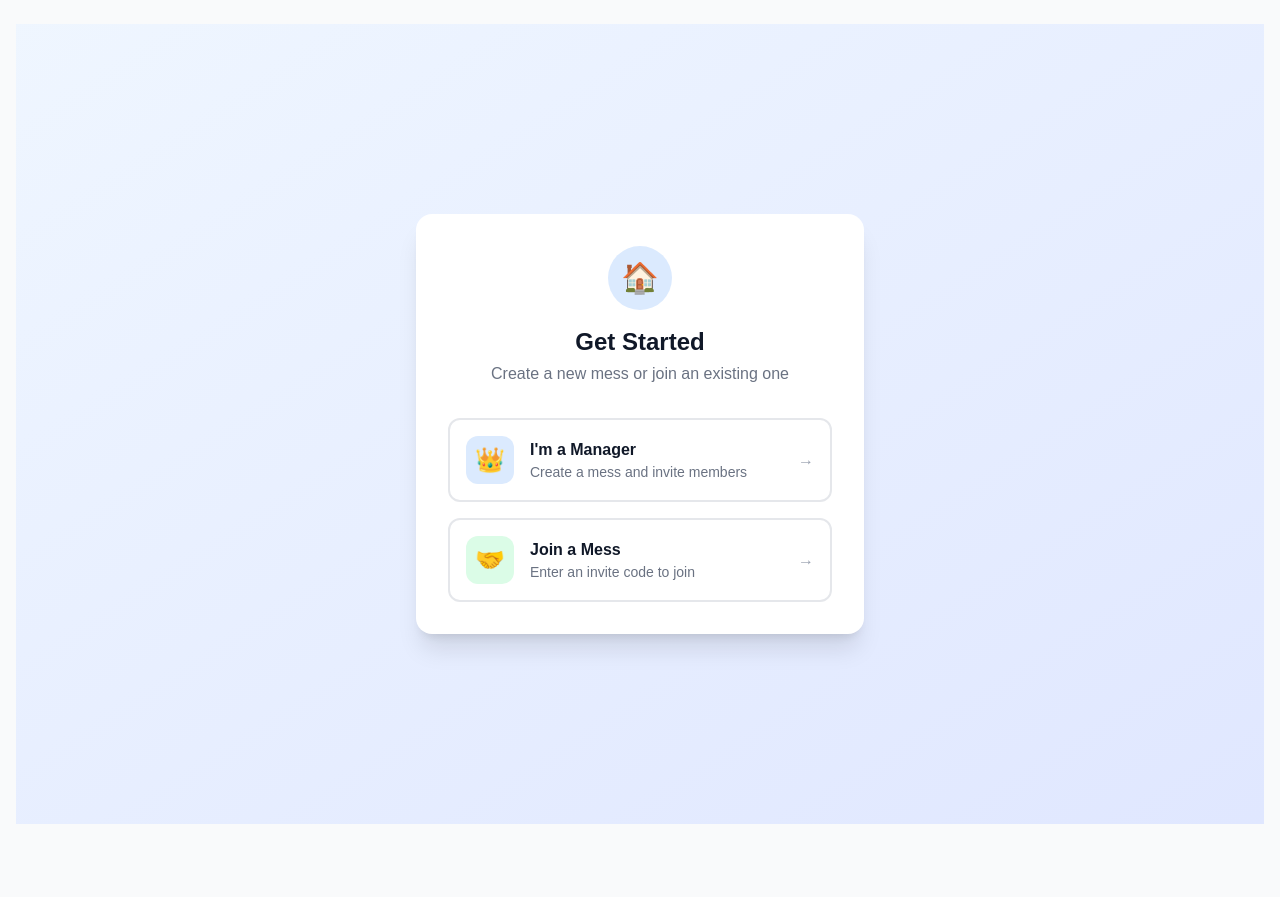
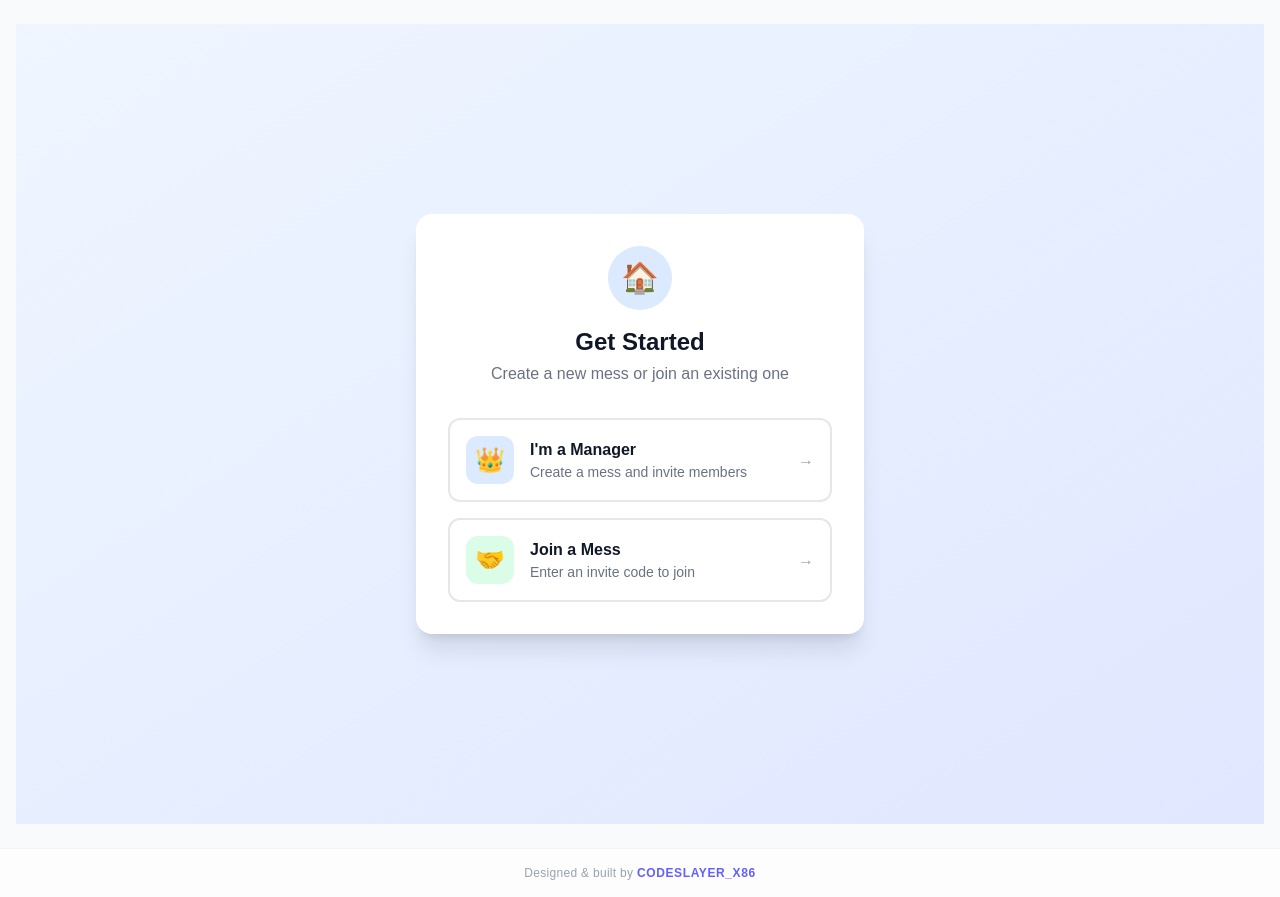
Before and after one commit to CODESLAYER-X86/meal_manage_01, a Next.js app: page /onboarding in a window 1280 px wide. Before the commit the page ends 848 px from the top, so only its background shows below. Built offline with nearby package versions, Linux system fonts and the light colour scheme; no server answers.

Commit message:
feat: add CODESLAYER_X86 credit footer

```diff
--- a/src/app/layout.tsx
+++ b/src/app/layout.tsx
@@ -21,12 +21,18 @@ export default function RootLayout({
 }>) {
   return (
     <html lang="en">
-      <body className={`${geistSans.variable} antialiased bg-gray-50 min-h-screen`}>
+      <body className={`${geistSans.variable} antialiased bg-gray-50 min-h-screen flex flex-col`}>
         <SessionProvider>
           <Navbar />
-          <main className="max-w-7xl mx-auto px-4 py-6">
+          <main className="max-w-7xl mx-auto px-4 py-6 flex-1 w-full">
             {children}
           </main>
+          <footer className="mt-auto py-4 border-t border-gray-100 bg-white/60 backdrop-blur-sm">
+            <p className="text-center text-xs text-gray-400 tracking-wide">
+              Designed &amp; built by{" "}
+              <span className="font-semibold text-indigo-500 tracking-wider">CODESLAYER_X86</span>
+            </p>
+          </footer>
         </SessionProvider>
       </body>
     </html>
```
